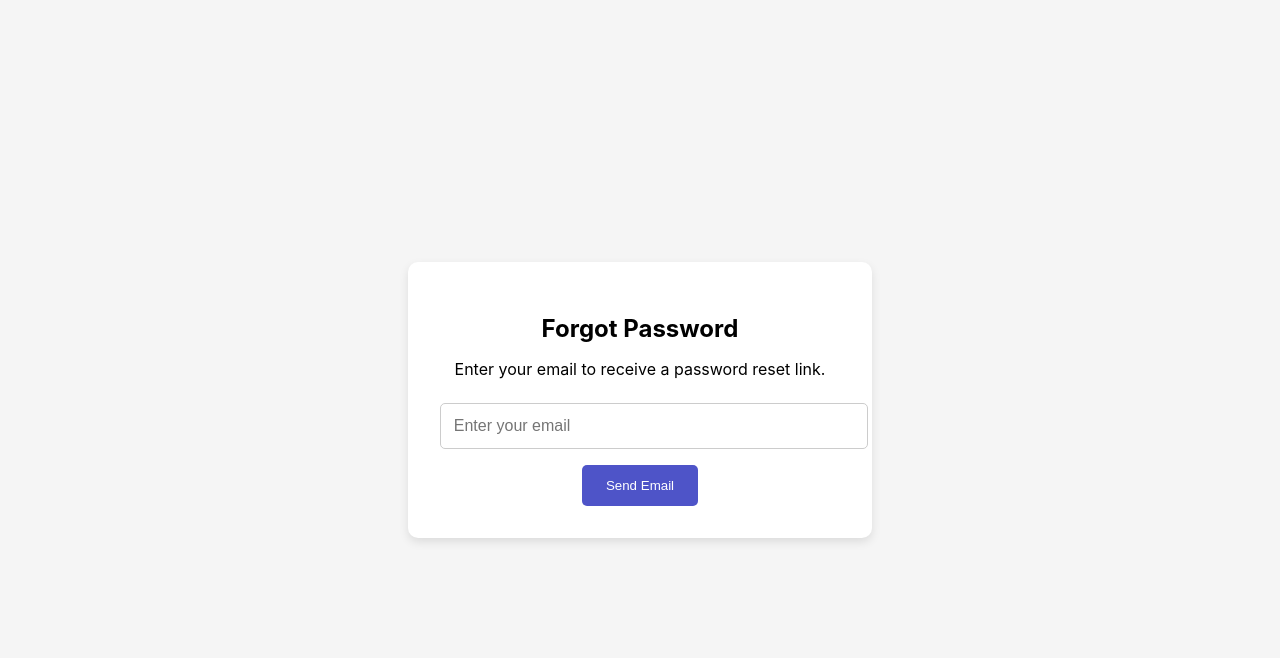
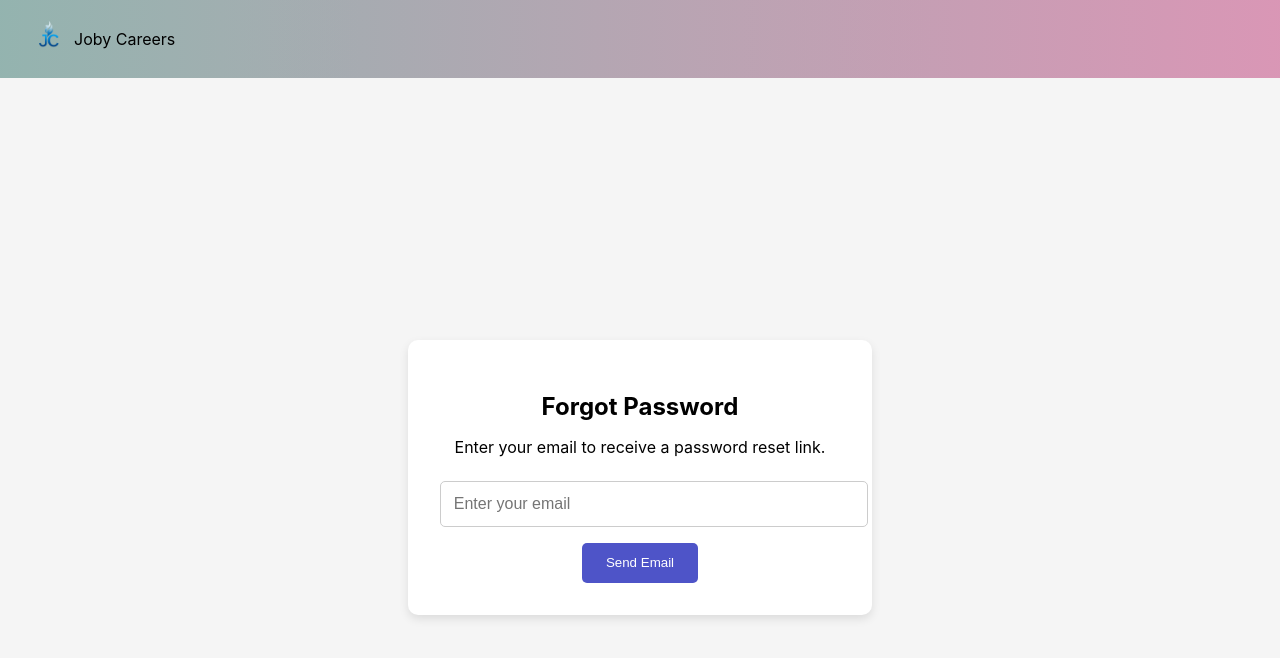
Before and after one commit to Durgasr/jobyc-frontend, a React (Create React App) app: page /forgot-password in a window 1280 px wide. Shown: the top 658 px of the page. Built offline with nearby package versions, Linux system fonts and the light colour scheme; no server answers.

Commit message:
Refactor the code

```diff
--- a/src/pages/ForgotPassword/ForgotPassword.js
+++ b/src/pages/ForgotPassword/ForgotPassword.js
@@ -1,6 +1,8 @@
 import React, { useState } from "react";
 import axios from "axios";
 import styles from "./ForgotPassword.module.css";
+import { Layout } from "../../components/Layout/Layout";
+import { Navbar } from "../../components/Navbar/Navbar";
 
 const ForgotPassword = () => {
   const [email, setEmail] = useState("");
@@ -13,7 +15,7 @@ const ForgotPassword = () => {
     setError("");
     try {
       const res = await axios.post(
-        "http://localhost:3700/api/jobyc/user/forgot-password",
+        "https://jobyc-4ad8ff06194c.herokuapp.com/api/jobyc/user/forgot-password",
         { email },
         { withCredentials: true }
       );
@@ -24,6 +26,9 @@ const ForgotPassword = () => {
   };
 
   return (
+    <>
+      <Layout>
+        <Navbar />
         <div className={styles.container}>
           <form className={styles.form} onSubmit={handleSubmit}>
             <h2>Forgot Password</h2>
@@ -40,6 +45,8 @@ const ForgotPassword = () => {
             {error && <p className={styles.error}>{error}</p>}
           </form>
         </div>
+      </Layout>
+    </>
   );
 };
 
```
Lines whose indentation alone changed are shown as unchanged.
